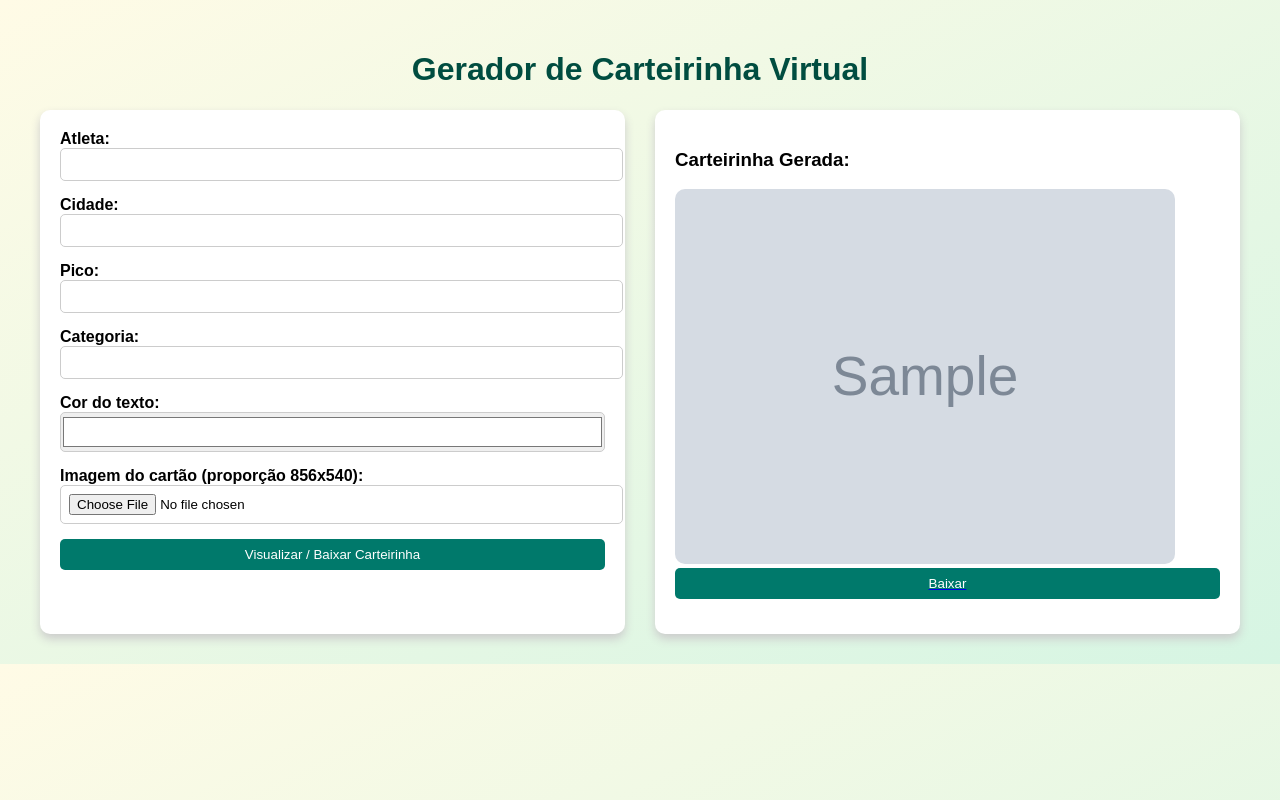
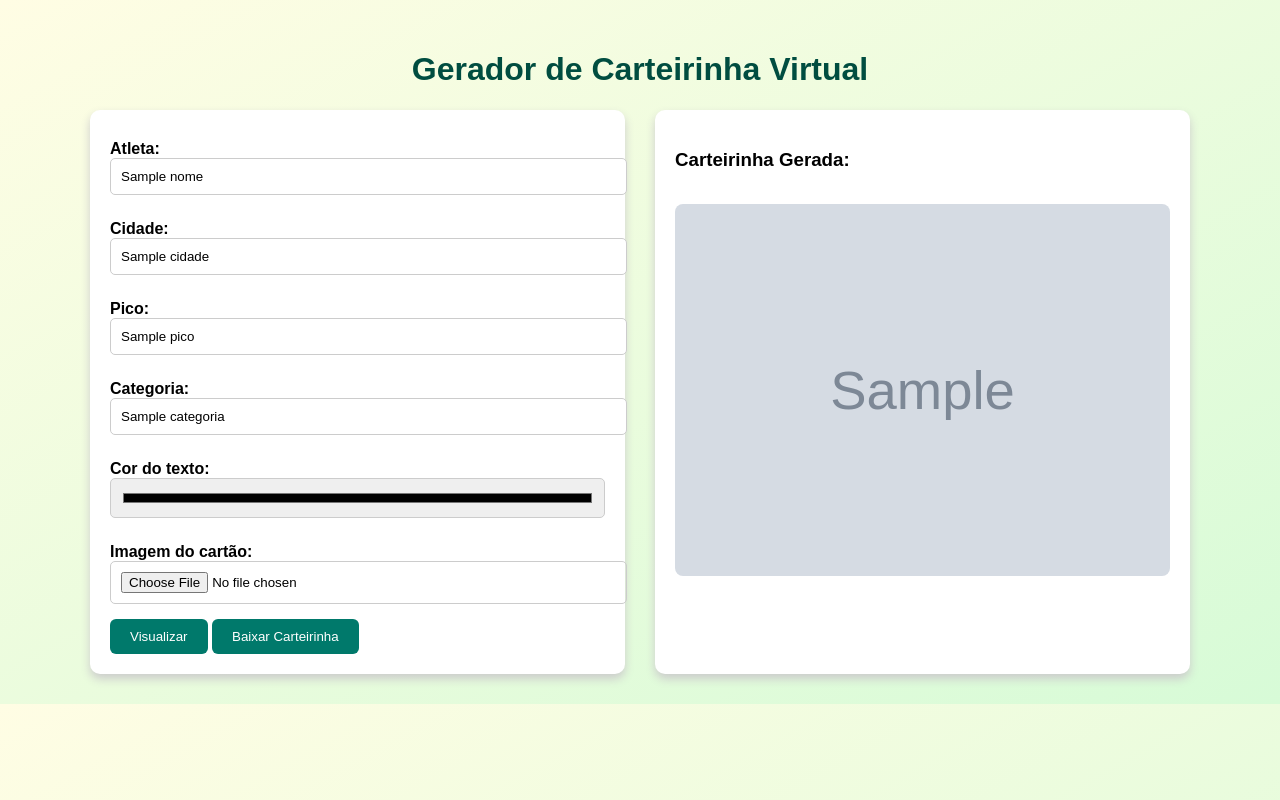
Before and after one commit to rodrigocssoares/carteirinha-virtual, a Flask app: template templates/index.html in a window 1280 px wide. Run offline with Flask 3, Linux system fonts and the light colour scheme; the template is opened without the code that fills it: most values are stand-ins (such as "Sample title", 1, 10 or a date in 2020); grey boxes marked "Sample" are stand-in pictures.

Commit message:
Correção final: preview e download funcionais, seletor de cor visível, limite de caracteres aplicado

```diff
--- a/app.py
+++ b/app.py
@@ -1,6 +1,7 @@
-from flask import Flask, request, render_template, send_file, redirect, url_for
+from flask import Flask, request, render_template, send_file
 from PIL import Image, ImageDraw, ImageFont
 import os
+import uuid
 from werkzeug.utils import secure_filename
 
 app = Flask(__name__)
@@ -19,8 +20,13 @@ def generate_card(img_path, nome, cidade, pico, categoria, cor_texto, result_fil
 
     font = ImageFont.load_default()
 
+    # Limita o tamanho dos campos para evitar estouro visual
+    nome = nome[:30]
+    cidade = cidade[:30]
+    pico = pico[:30]
+    categoria = categoria[:30]
+
     texto = f"Atleta: {nome}\nCidade: {cidade}\nPico: {pico}\nCategoria: {categoria}"
-
     draw.text((20, base.height - 100), texto, fill=cor_texto, font=font)
 
     result_path = os.path.join(app.config['RESULT_FOLDER'], result_filename)
@@ -37,28 +43,22 @@ def index():
         cor_texto = request.form.get('cor', '#FFFFFF')
         acao = request.form.get('acao')
 
-        if 'imagem' in request.files:
-            imagem = request.files['imagem']
-            if imagem and imagem.filename != '':
-                filename = secure_filename(imagem.filename)
-                img_path = os.path.join(app.config['UPLOAD_FOLDER'], filename)
-                imagem.save(img_path)
-                request.environ['img_path'] = img_path
-            else:
-                img_path = request.environ.get('img_path', '')
+        imagem = request.files.get('imagem')
+        if imagem and imagem.filename != '':
+            filename = f"{uuid.uuid4().hex}_{secure_filename(imagem.filename)}"
+            img_path = os.path.join(app.config['UPLOAD_FOLDER'], filename)
+            imagem.save(img_path)
         else:
-            img_path = request.environ.get('img_path', '')
+            return render_template('index.html', erro="Por favor, envie uma imagem.")
 
-        if img_path:
-            result_filename = f"final_{secure_filename(nome)}.png"
-            result_path = generate_card(img_path, nome, cidade, pico, categoria, cor_texto, result_filename)
+        result_filename = f"final_{uuid.uuid4().hex}.png"
+        result_path = generate_card(img_path, nome, cidade, pico, categoria, cor_texto, result_filename)
 
-            if acao == 'visualizar':
-                return render_template('index.html', nome=nome, cidade=cidade, pico=pico, categoria=categoria, cor=cor_texto, imagem_gerada=result_path)
-            elif acao == 'baixar':
-                return send_file(result_path, as_attachment=True)
+        if acao == 'visualizar':
+            return render_template('index.html',
+                                   nome=nome, cidade=cidade, pico=pico, categoria=categoria,
+                                   cor=cor_texto, imagem_gerada=result_path)
+        elif acao == 'baixar':
+            return send_file(result_path, as_attachment=True)
 
     return render_template('index.html')
-
-if __name__ == '__main__':
-    app.run(debug=True)
--- a/templates/index.html
+++ b/templates/index.html
@@ -6,14 +6,14 @@
     <style>
         body {
             font-family: Arial, sans-serif;
-            background: linear-gradient(to bottom right, #fffbe6, #d6f5e3);
+            background: linear-gradient(to bottom right, #fffde4, #d7fbd7);
             margin: 0;
             padding: 30px;
         }
         .container {
             display: flex;
             gap: 30px;
-            max-width: 1200px;
+            max-width: 1100px;
             margin: auto;
         }
         .form-box, .preview-box {
@@ -29,32 +29,35 @@
         }
         label {
             font-weight: bold;
+            margin-top: 10px;
+            display: block;
         }
-        input, select, button {
-            display: block;
-            margin-bottom: 15px;
-            padding: 8px;
+        input[type="text"], input[type="file"], input[type="color"] {
             width: 100%;
+            padding: 10px;
             border-radius: 5px;
             border: 1px solid #ccc;
+            margin-bottom: 15px;
         }
-        .color-input {
+        input[type="color"] {
             height: 40px;
-            padding: 0;
         }
         button {
             background: #00796b;
             color: white;
+            padding: 10px 20px;
             border: none;
+            border-radius: 6px;
             cursor: pointer;
         }
         button:hover {
             background: #004d40;
         }
-        img {
+        .preview-box img {
             width: 100%;
             max-width: 500px;
-            border-radius: 10px;
+            border-radius: 8px;
+            margin-top: 15px;
         }
     </style>
 </head>
@@ -64,33 +67,31 @@
         <div class="container">
             <div class="form-box">
                 <label for="nome">Atleta:</label>
-                <input type="text" name="nome" id="nome" required>
+                <input type="text" name="nome" id="nome" value="{{ nome or '' }}" required>
 
                 <label for="cidade">Cidade:</label>
-                <input type="text" name="cidade" id="cidade">
+                <input type="text" name="cidade" id="cidade" value="{{ cidade or '' }}">
 
                 <label for="pico">Pico:</label>
-                <input type="text" name="pico" id="pico">
+                <input type="text" name="pico" id="pico" value="{{ pico or '' }}">
 
                 <label for="categoria">Categoria:</label>
-                <input type="text" name="categoria" id="categoria">
+                <input type="text" name="categoria" id="categoria" value="{{ categoria or '' }}">
 
                 <label for="cor">Cor do texto:</label>
-                <input type="color" name="cor" id="cor" class="color-input" value="#FFFFFF">
+                <input type="color" name="cor" id="cor" value="{{ cor or '#FFFFFF' }}">
 
-                <label for="imagem">Imagem do cartão (proporção 856x540):</label>
-                <input type="file" name="imagem" id="imagem" accept="image/*">
+                <label for="imagem">Imagem do cartão:</label>
+                <input type="file" name="imagem" id="imagem" accept="image/*" required>
 
-                <button type="submit">Visualizar / Baixar Carteirinha</button>
+                <button type="submit" name="acao" value="visualizar">Visualizar</button>
+                <button type="submit" name="acao" value="baixar">Baixar Carteirinha</button>
             </div>
 
             <div class="preview-box">
                 <h3>Carteirinha Gerada:</h3>
-                {% if image_url %}
-                    <img src="{{ image_url }}" alt="Carteirinha">
-                    <a href="{{ url_for('download', filename=image_url.split('/')[-1]) }}">
-                        <button type="button">Baixar</button>
-                    </a>
+                {% if imagem_gerada %}
+                    <img src="{{ imagem_gerada }}" alt="Preview Carteirinha">
                 {% endif %}
             </div>
         </div>
```
